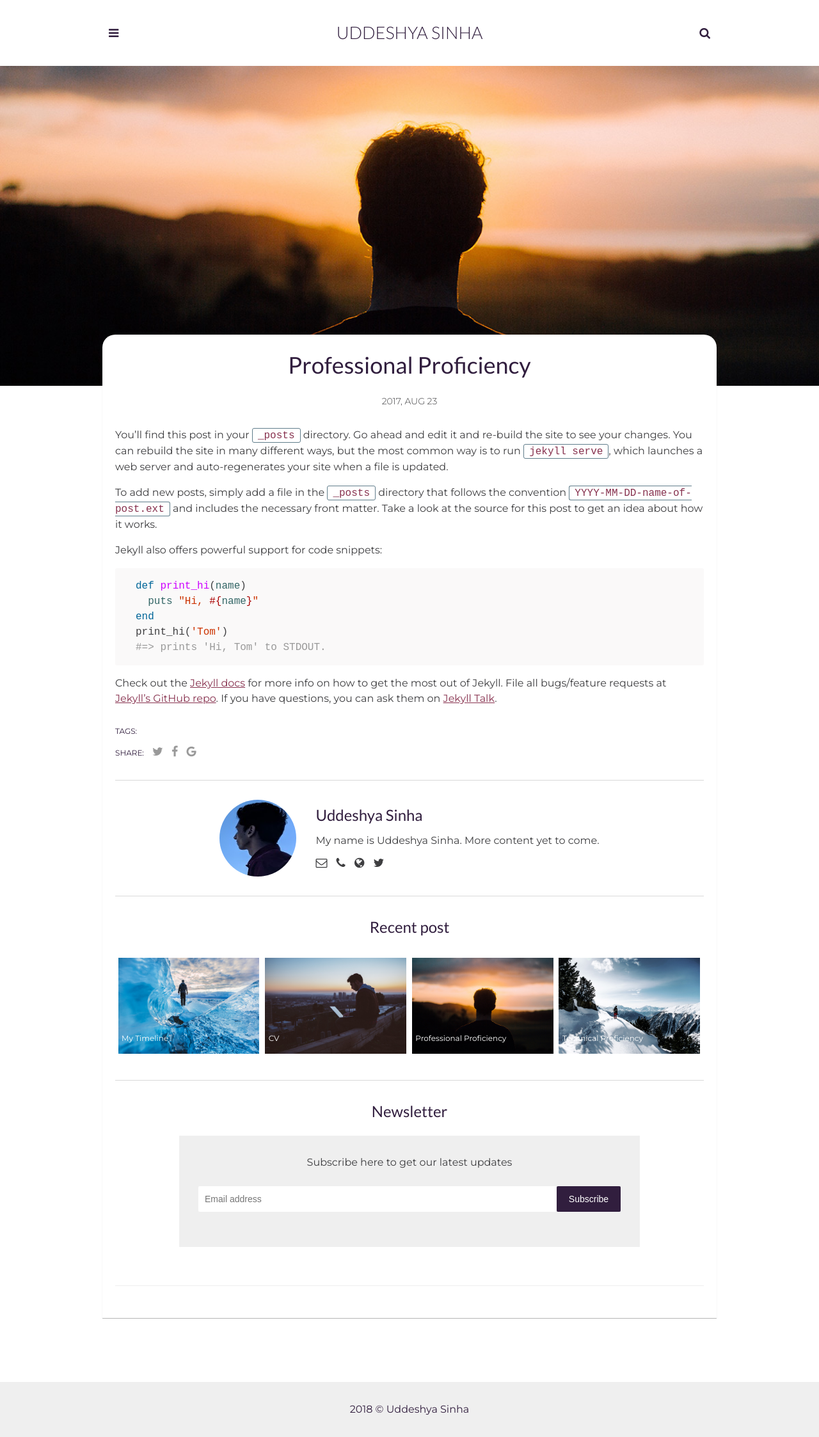
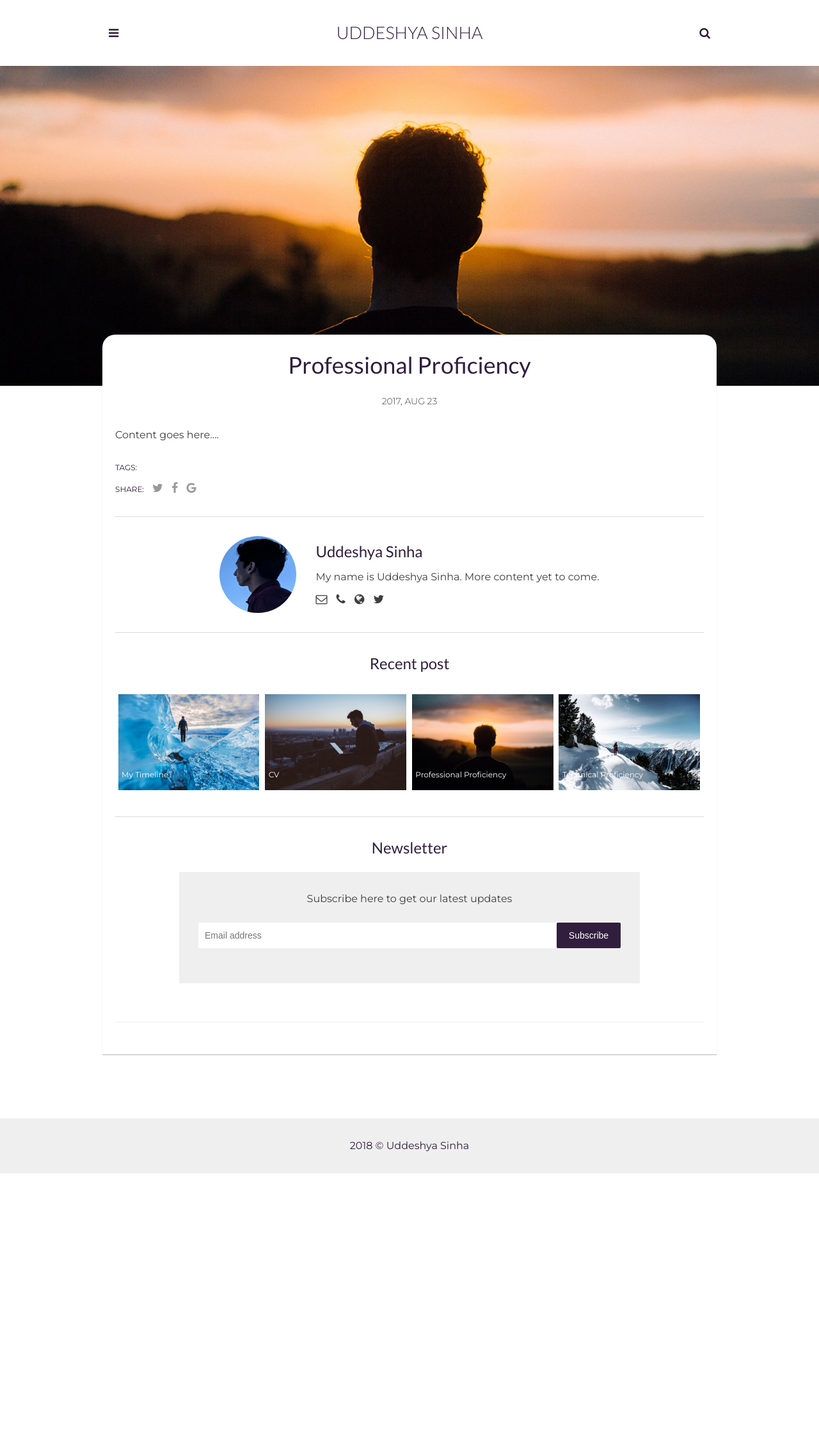
Before and after one commit to SinhaUddeshya/sinhauddeshya.github.io, a Jekyll site: the page built from _posts/2017-08-23-meeting-with-adventures.markdown, in a window 1280 px wide. Shown: the whole page at 64% size. Built offline with Jekyll 4.4.1, drawn with Linux system fonts in a browser that asks for light colours; comment, search, counter and statistics services are not loaded.

Commit message:
Update 2017-08-23-meeting-with-adventures.markdown

```diff
--- a/_posts/2017-08-23-meeting-with-adventures.markdown
+++ b/_posts/2017-08-23-meeting-with-adventures.markdown
@@ -7,22 +7,4 @@ img: post-3.jpg # Add image post (optional)
 tags: []
 author: # Add name author (optional)
 ---
-You’ll find this post in your `_posts` directory. Go ahead and edit it and re-build the site to see your changes. You can rebuild the site in many different ways, but the most common way is to run `jekyll serve`, which launches a web server and auto-regenerates your site when a file is updated.
-
-To add new posts, simply add a file in the `_posts` directory that follows the convention `YYYY-MM-DD-name-of-post.ext` and includes the necessary front matter. Take a look at the source for this post to get an idea about how it works.
-
-Jekyll also offers powerful support for code snippets:
-
-{% highlight ruby %}
-def print_hi(name)
-  puts "Hi, #{name}"
-end
-print_hi('Tom')
-#=> prints 'Hi, Tom' to STDOUT.
-{% endhighlight %}
-
-Check out the [Jekyll docs][jekyll-docs] for more info on how to get the most out of Jekyll. File all bugs/feature requests at [Jekyll’s GitHub repo][jekyll-gh]. If you have questions, you can ask them on [Jekyll Talk][jekyll-talk].
-
-[jekyll-docs]: https://jekyllrb.com/docs/home
-[jekyll-gh]:   https://github.com/jekyll/jekyll
-[jekyll-talk]: https://talk.jekyllrb.com/
+Content goes here....
```
